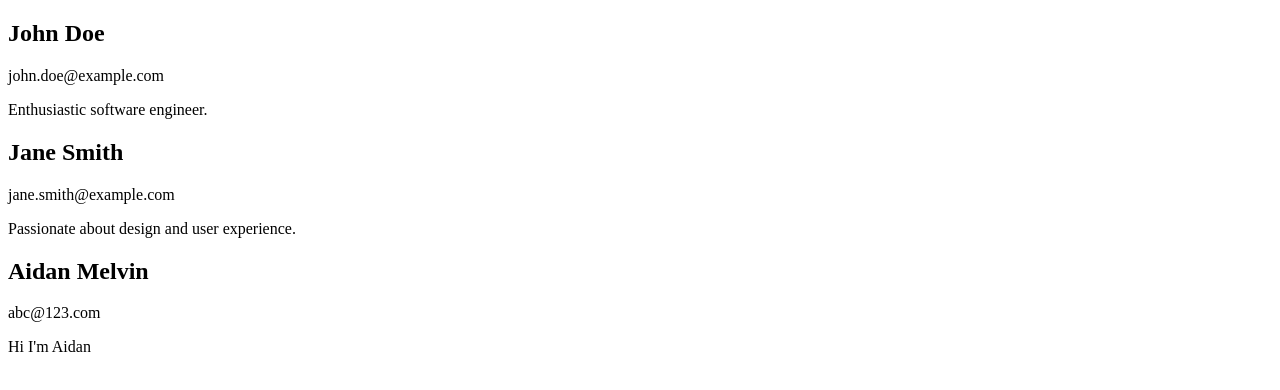
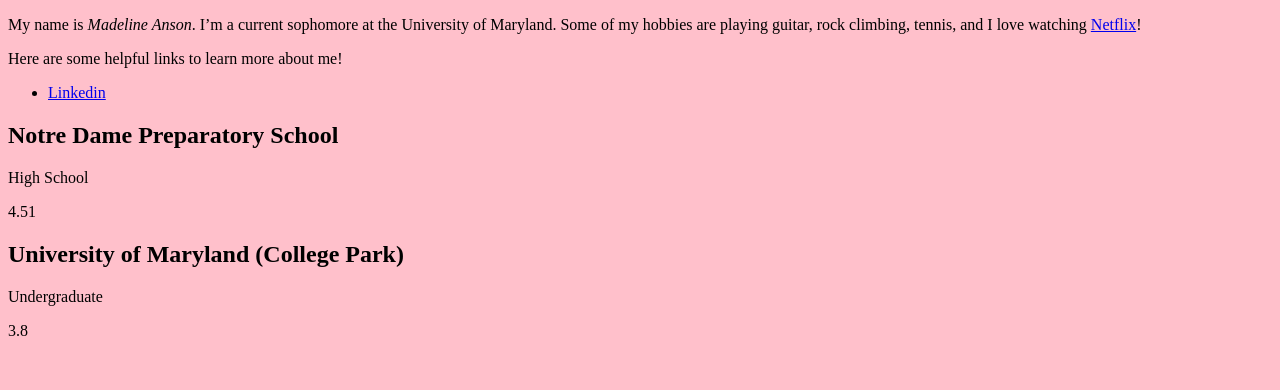
Before and after one commit to madelineanson/Personal-Website-React, a React (Create React App) app: page / in a window 1280 px wide. Shown: the top 390 px of the page. Built offline with nearby package versions, Linux system fonts and the light colour scheme.

Commit message:
Added new pink website

```diff
--- a/package.json
+++ b/package.json
@@ -3,12 +3,15 @@
   "version": "0.1.0",
   "private": true,
   "dependencies": {
+    "@fortawesome/fontawesome-svg-core": "^6.4.2",
+    "@fortawesome/free-solid-svg-icons": "^6.4.2",
+    "@fortawesome/react-fontawesome": "^0.2.0",
     "@testing-library/jest-dom": "^5.17.0",
     "@testing-library/react": "^13.4.0",
     "@testing-library/user-event": "^13.5.0",
     "react": "^18.2.0",
     "react-dom": "^18.2.0",
-    "react-scripts": "5.0.1",
+    "react-scripts": "^5.0.1",
     "web-vitals": "^2.1.4"
   },
   "scripts": {
--- a/src/App.css
+++ b/src/App.css
@@ -36,3 +36,7 @@
     transform: rotate(360deg);
   }
 }
+
+body {
+  background-color: pink;
+}
--- a/src/App.js
+++ b/src/App.js
@@ -1,12 +1,27 @@
 import './App.css';
+import UserList from './components/ProductList';
+import Intro from './intro';
+const usersData = [
+  {
+    "id": 1,
+    "name": "Notre Dame Preparatory School",
+    "type": "High School",
+    "gpa": "4.51"
+  },
 
+  {
+    "id": 2,
+    "name": "University of Maryland (College Park)",
+    "type": "Undergraduate",
+    "gpa": "3.8"
+  },
+];
 function App() {
   return (
-    <div className="App">
-      <header className="App-header">
-
-      </header>
-    </div>
+    <>
+    <Intro></Intro>
+    <UserList users={usersData}/>
+    </>
   );
 }
 
--- a/src/components/ProductList.js
+++ b/src/components/ProductList.js
@@ -1,15 +1,15 @@
 import React from "react";
 import UserCard from "./UserCard";
+import '../App.css';
 
 const UserList = ({ users }) => {
-    return (
+    return(
         <div>
             {users.map(user => (
                 <UserCard id={user.id} userData={user}/>
-                                )
-                )}
+            ))}
         </div>
-    );
+    )
 }
 
-export default UserList;
+export default UserList;  // xoxo manson! love you <3333333 - maria
--- a/src/components/UserCard.js
+++ b/src/components/UserCard.js
@@ -4,10 +4,10 @@ const UserCard = ({ userData }) => {
     return(
         <div>
             <h2>{userData.name}</h2>
-            <p>{userData.email}</p>
-            <p>{userData.bio}</p>
+            <p>{userData.type}</p>
+            <p>{userData.gpa}</p>
         </div>
-    );
+    )
 }
 
 export default UserCard;
--- a/src/index.css
+++ b/src/index.css
@@ -5,6 +5,7 @@ body {
     sans-serif;
   -webkit-font-smoothing: antialiased;
   -moz-osx-font-smoothing: grayscale;
+  background-color: pink;
 }
 
 code {
--- a/src/index.js
+++ b/src/index.js
@@ -2,31 +2,11 @@ import React from 'react';
 import ReactDOM from 'react-dom';
 import App from './App';
 import UserList from './components/ProductList';
-
-const usersData = [
-  {
-    "id": 1,
-    "name": "John Doe",
-    "email": "john.doe@example.com",
-    "bio": "Enthusiastic software engineer."
-  },
-
-  {
-    "id": 2,
-    "name": "Jane Smith",
-    "email": "jane.smith@example.com",
-    "bio": "Passionate about design and user experience."
-  },
-
-  {
-    "id": 3,
-    "name": "Aidan Melvin",
-    "email": "abc@123.com",
-    "bio": "Hi I'm Aidan"
-  }
-];
+import Intro from './intro';
+import './App.css';
 
 ReactDOM.render(
-  <UserList users={usersData}/>,
+  <App></App>
+  ,
   document.getElementById('root')
 );
--- /dev/null
+++ b/src/intro.js
@@ -0,0 +1,15 @@
+import React from 'react';
+
+function Intro() {
+  return (
+    <div className="intro">
+      <p> My name is <em>Madeline Anson</em>. I’m a current sophomore at the University of Maryland. Some of my hobbies are playing guitar, rock climbing, tennis, and I love watching <a href="https://netflix.com"> Netflix</a>!</p>
+        Here are some helpful links to learn more about me!
+        <ul id="nav">
+            <li><a href="https://www.linkedin.com/in/madeline-anson/">Linkedin</a></li>
+          </ul>
+    </div>
+  );
+}
+
+export default Intro;
```
Also changed, not shown: 1 other file (tests, documents, lock files or other folders).
